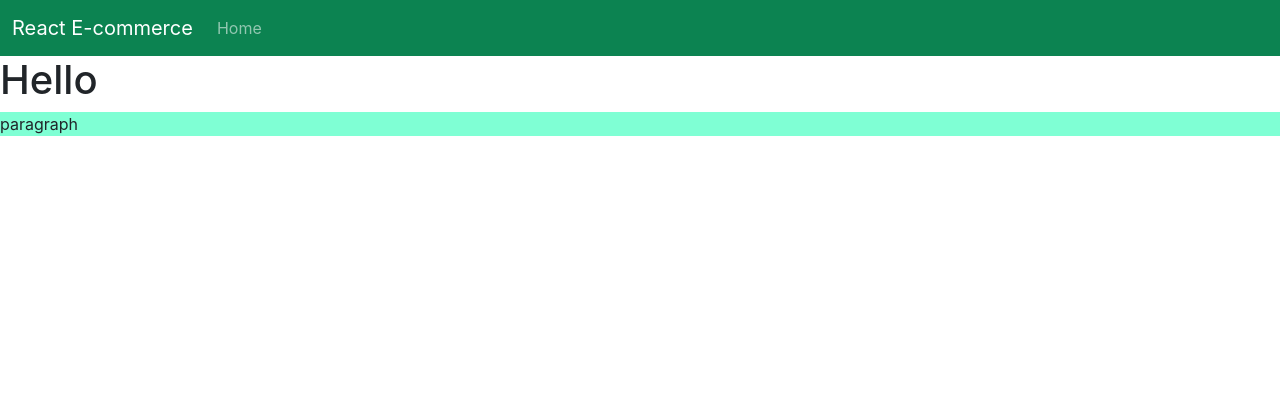
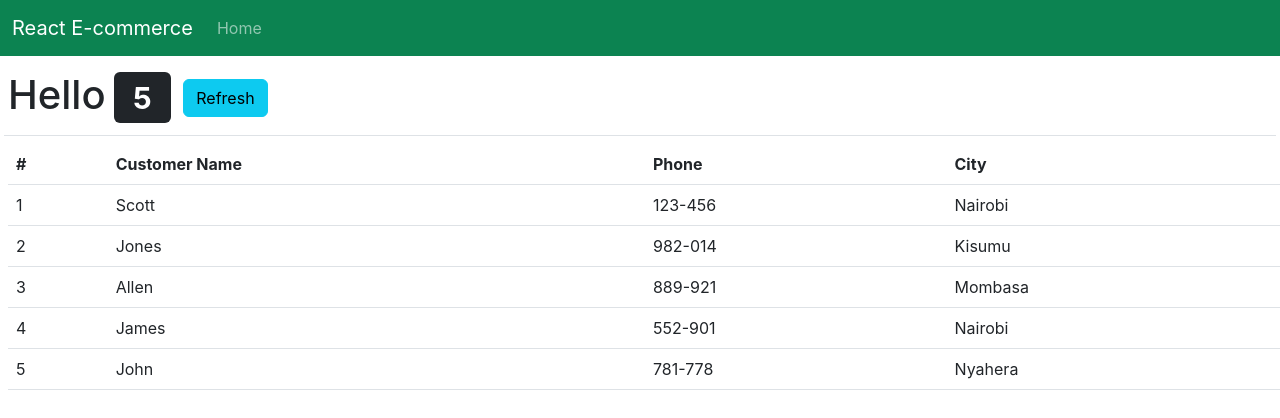
Before and after one commit to Mr-Hera/react-ecommerce, a React (Create React App) app: page / in a window 1280 px wide. Shown: the top 418 px of the page. Built offline with nearby package versions, Linux system fonts and the light colour scheme.

Commit message:
Feat: added state getter & setter

```diff
--- a/src/App.js
+++ b/src/App.js
@@ -1,7 +1,7 @@
 // import logo from './logo.svg';
+import './App.css';
 import NavBar from './components/NavBar'
 import Landing from './components/Landing'
-import './App.css';
 
 function App() {
   return (
--- a/src/components/Landing.jsx
+++ b/src/components/Landing.jsx
@@ -1,17 +1,53 @@
 import React, { Component } from 'react'
 
 class Landing extends Component {
+    state = {
+        pageTitle:"Hello",
+        customersCount: 5,
+        customers: [
+            {id: 1, name: "Scott", phone: "123-456", address: {city: "Nairobi"}},
+            {id: 2, name: "Jones", phone: "982-014", address: {city: "Kisumu"}},
+            {id: 3, name: "Allen", phone: "889-921", address: {city: "Mombasa"}},
+            {id: 4, name: "James", phone: "552-901", address: {city: "Nairobi"}},
+            {id: 5, name: "John", phone: "781-778", address: {city: "Nyahera"}},
+        ]
+    };
     render() {
         return(
             <>
-                <h1>
-                    Hello
+                <h1 className=' border-bottom m-1 p-1'>
+                    { this.state.pageTitle }
+                    <span className="bg-dark -p-3 badge badge-secondary m-2">{this.state.customersCount}</span>
+                    <button className="m-1 btn btn-info" onClick={this.onRefreshClick}>Refresh</button>
                 </h1>
-                <p className='highlight'>
-                    paragraph
-                </p>
+                <table className='table m-2'>
+                    <thead>
+                        <tr>
+                            <th>#</th>
+                            <th>Customer Name</th>
+                            <th>Phone</th>
+                            <th>City</th>
+                        </tr>
+                    </thead>
+                    <tbody>
+                        {this.state.customers.map(customer => {
+                            return (
+                                <tr key={customer.id}>
+                                    <td>{customer.id}</td>
+                                    <td>{customer.name}</td>
+                                    <td>{customer.phone}</td>
+                                    <td>{customer.address.city}</td>
+                                </tr>
+                            )
+                        })}
+                    </tbody>
+                </table>
             </>
         )
+    }
+
+    onRefreshClick = () => {
+        this.setState({customersCount: 0});
     }
 }
 
```
